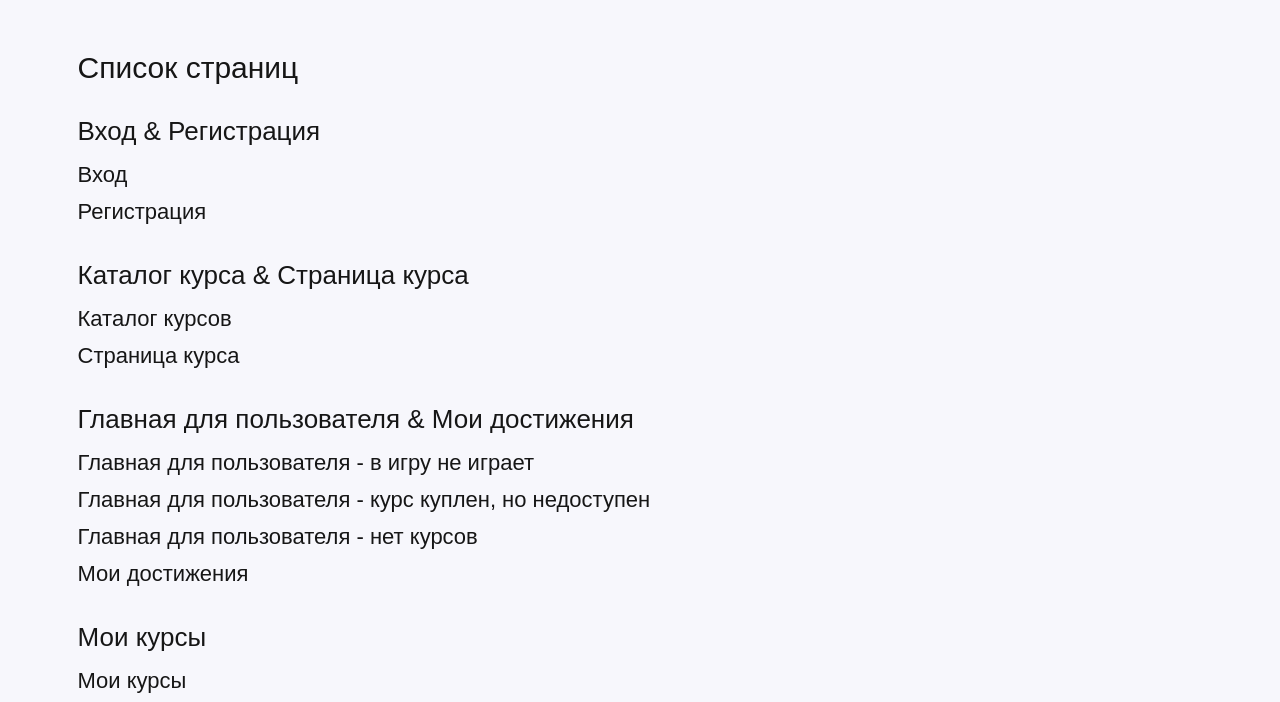
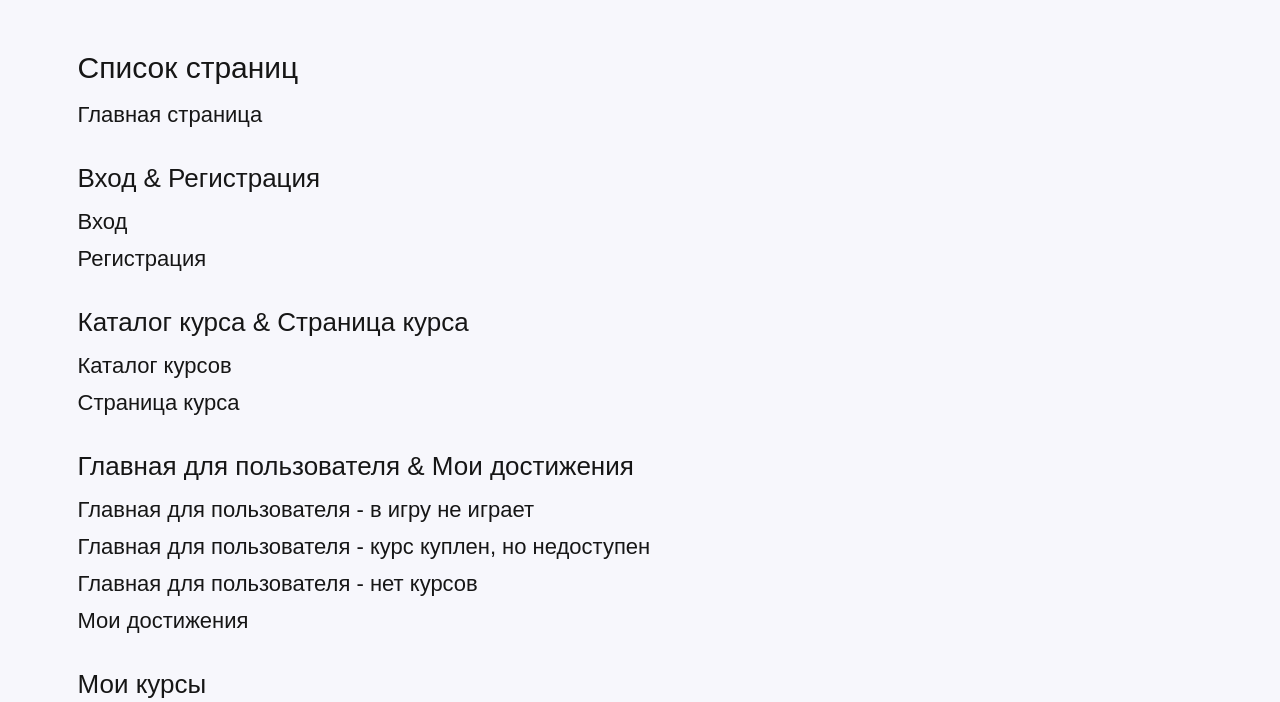
Before and after one commit to developer-org/soulmate, a plain HTML site: page index.html in a window 1280 px wide. Shown: the part 96-798 px from the top of the page. Drawn offline with Linux system fonts and the light colour scheme; a web font is replaced by a local one.

Commit message:
Добавлена ссылка на главную страницу

```diff
--- a/index.html
+++ b/index.html
@@ -34,6 +34,7 @@
         <div class="container">
           <ul class="content-list">
             <li class="content-title">Список страниц</li>
+            <li><a href="./assets/pages/home.html">Главная страница</a></li>
             <li class="content-subtitle">Вход & Регистрация</li>
             <li><a href="./assets/pages/login.html">Вход</a></li>
             <li><a href="./assets/pages/registration.html">Регистрация</a></li>
```
